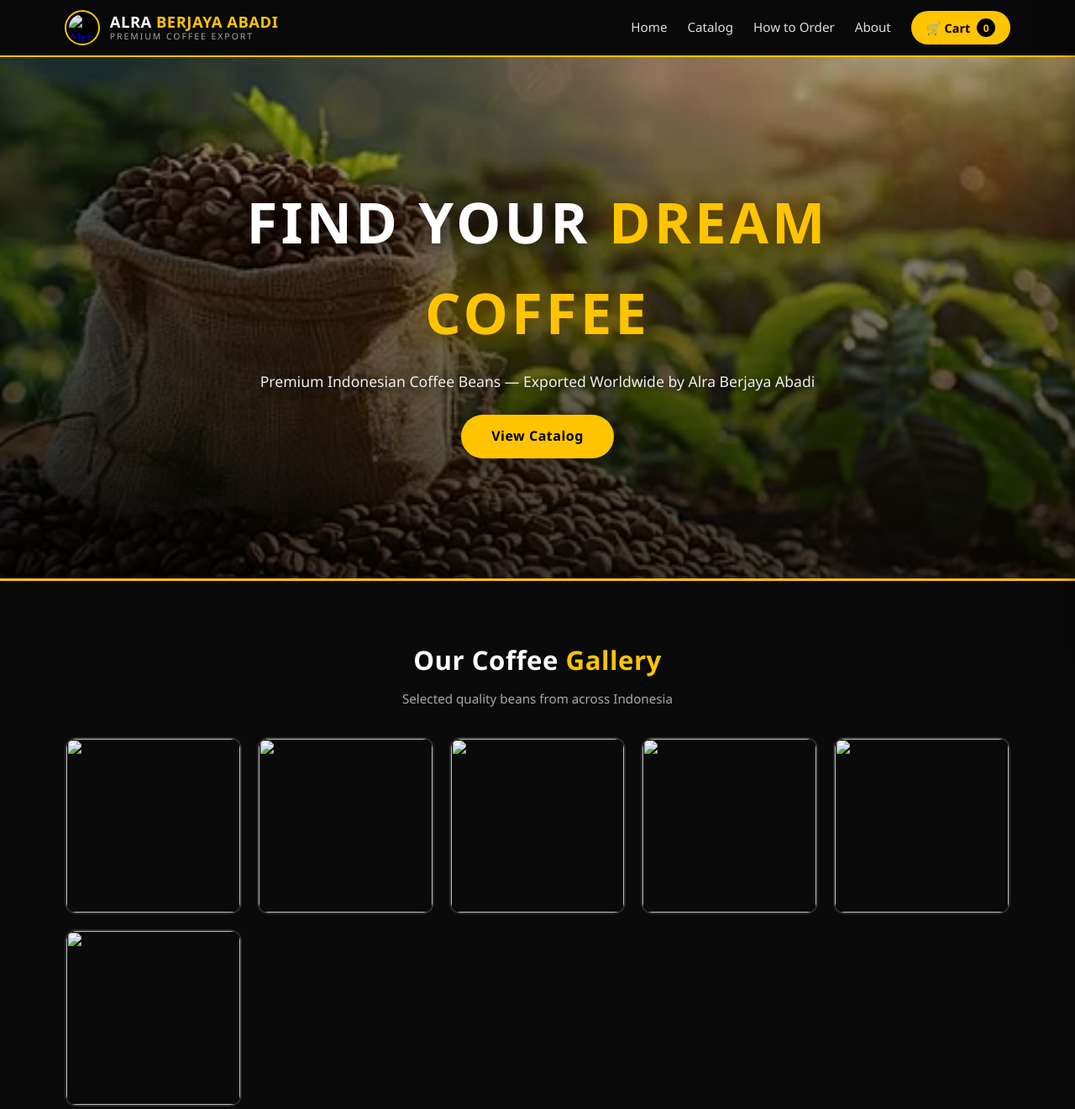
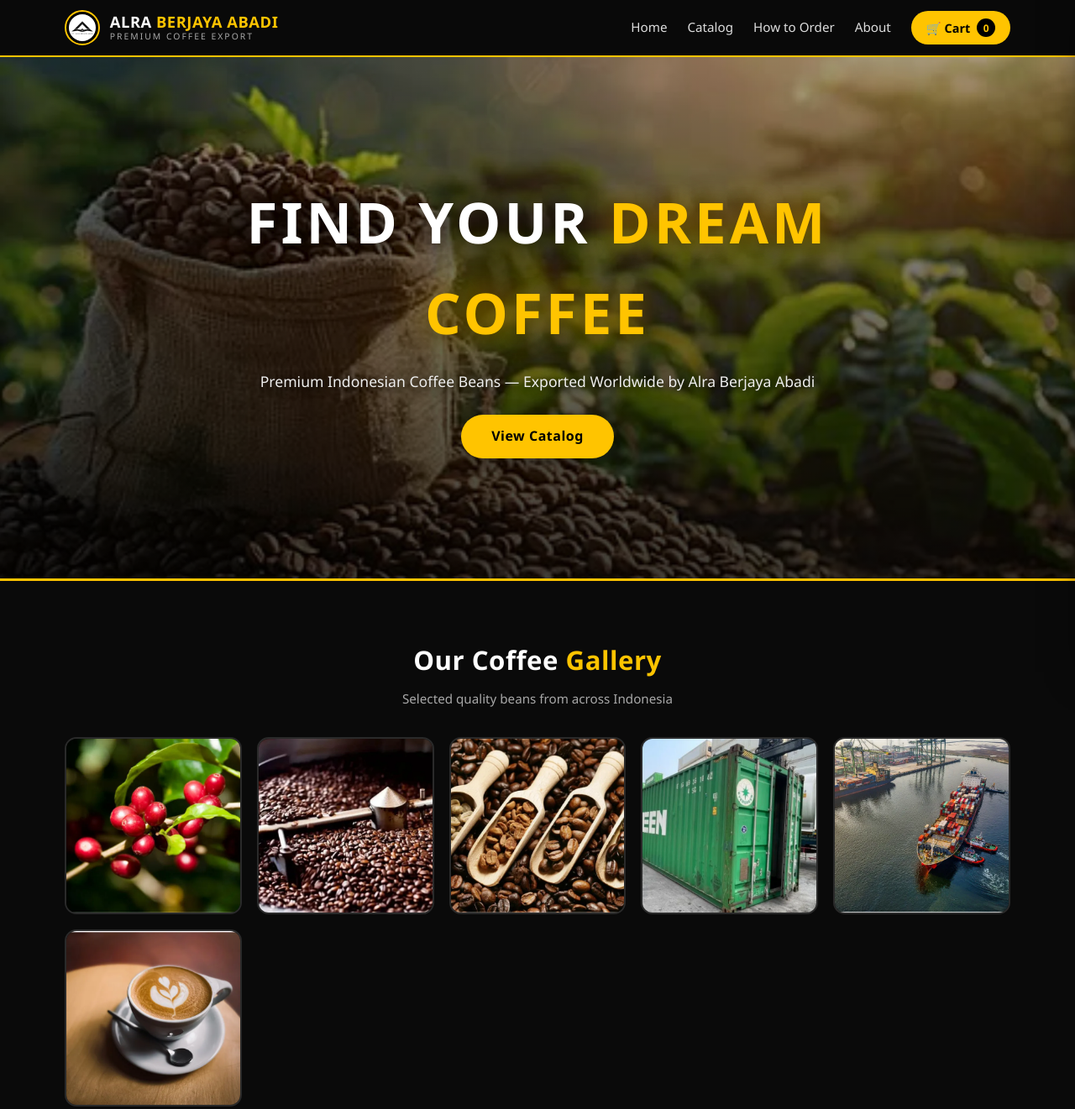
Before and after one commit to nareirex1-dev/alraberjayaabadi, a plain HTML site: page index.html in a window 1280 px wide. Shown: the top 1321 px of the page at 84% size. Drawn offline with Linux system fonts and the light colour scheme.

Commit message:
Add files via upload

```diff
--- a/index.html
+++ b/index.html
@@ -11,7 +11,7 @@
 <!-- ===== NAVBAR ===== -->
 <nav>
   <a href="#home" class="brand">
-    <img src="image/logo.png" alt="Alra Berjaya Abadi Logo" class="logo-img">
+    <img src="image/logo.webp" alt="Alra Berjaya Abadi Logo" class="logo-img">
     <span class="brand-text">
       <span class="brand-main">ALRA <span>BERJAYA ABADI</span></span>
       <span class="brand-tag">Premium Coffee Export</span>
@@ -44,12 +44,12 @@
   <h2 class="section-title">Our Coffee <span>Gallery</span></h2>
   <p class="section-sub">Selected quality beans from across Indonesia</p>
   <div class="gallery-grid">
-    <div class="item"><img src="image/1.jpg"></div>
-    <div class="item"><img src="image/2.jpg"></div>
-    <div class="item"><img src="image/3.jpg"></div>
-    <div class="item"><img src="image/4.jpg"></div>
-    <div class="item"><img src="image/5.jpg"></div>
-    <div class="item"><img src="image/6.jpg"></div>
+    <div class="item"><img src="image/1.webp" alt="Coffee 1"></div>
+    <div class="item"><img src="image/2.webp" alt="Coffee 2"></div>
+    <div class="item"><img src="image/3.webp" alt="Coffee 3"></div>
+    <div class="item"><img src="image/4.webp" alt="Coffee 4"></div>
+    <div class="item"><img src="image/5.webp" alt="Coffee 5"></div>
+    <div class="item"><img src="image/6.webp" alt="Coffee 6"></div>
   </div>
 </section>
 
@@ -122,7 +122,7 @@
 <footer>
   <div class="footer-inner">
     <div class="footer-brand">
-      <img src="image/logo.png" alt="Alra Berjaya Abadi Logo">
+      <img src="image/logo.webp" alt="Alra Berjaya Abadi Logo">>
       <div>
         <div class="footer-name">ALRA <span>BERJAYA ABADI</span></div>
         <div class="footer-tag">Premium Coffee Export</div>
--- a/script.js
+++ b/script.js
@@ -33,7 +33,7 @@ const products = [
     desc: "Toraja arabica with low acidity, spicy aroma, and a clean aftertaste.",
     basePrice: 8.50,
     minOrder: 3,
-    img: "image/roasted_coffee_bran_arabica.webp.jpg"
+    img: "image/roasted_coffee_bean_arabica.webp"
   },
   {
     id: 4,
```
